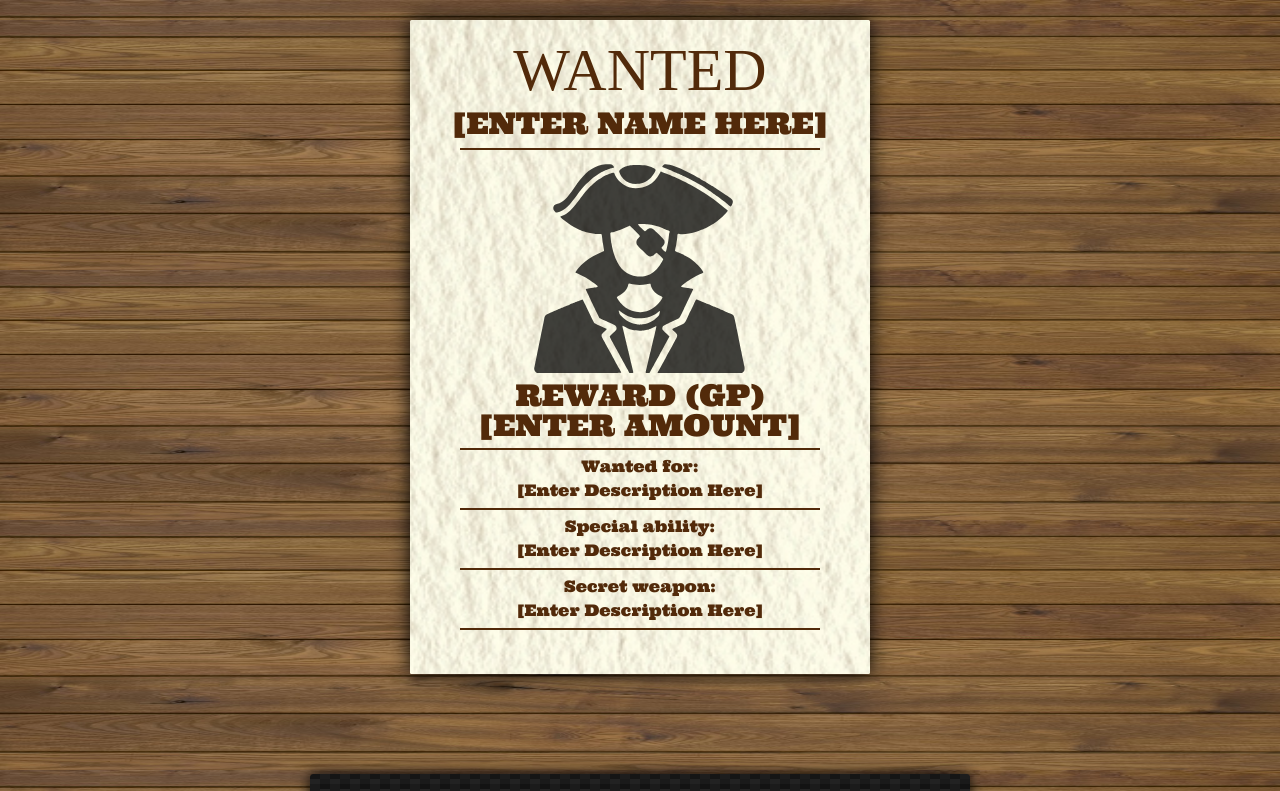
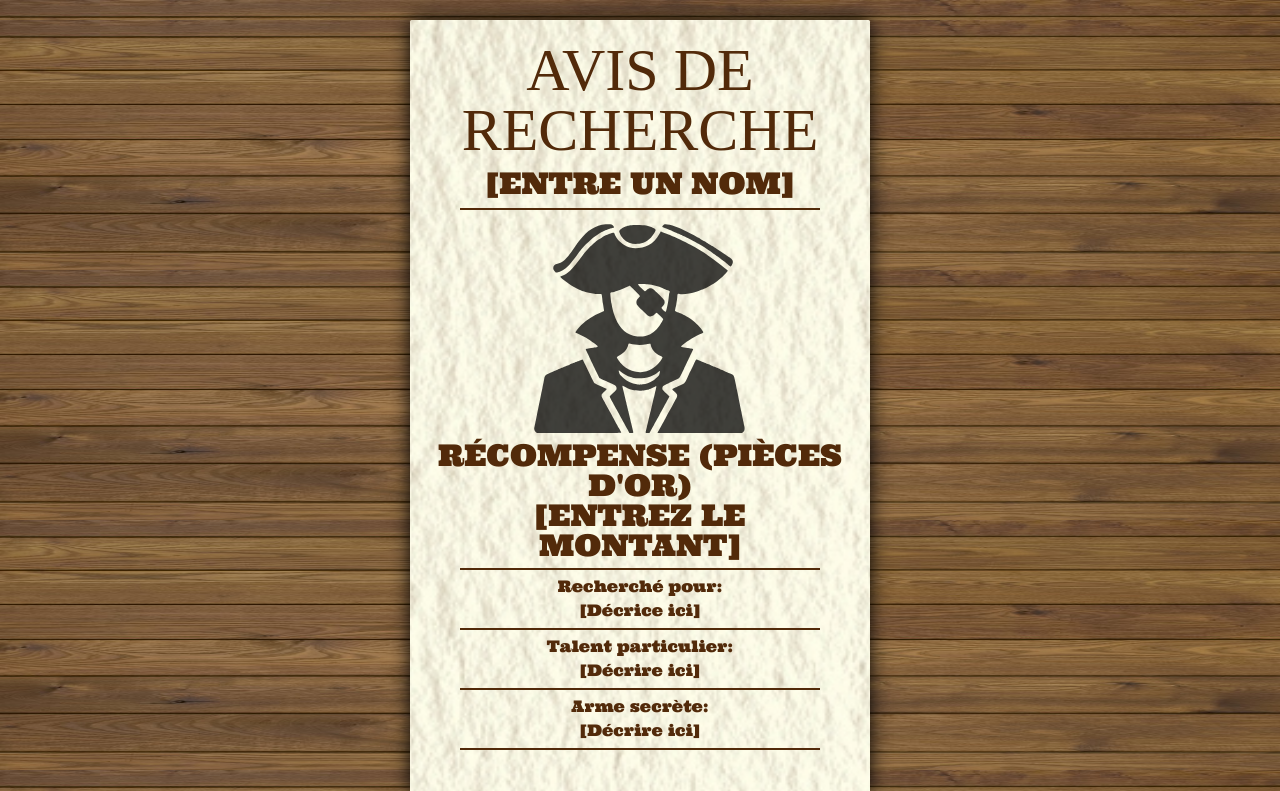
Before and after one commit to jraleman/hometrap, a plain HTML site: page index.html in a window 1280 px wide. Shown: the top 791 px of the page. Drawn offline with nearby package versions, Linux system fonts and the light colour scheme; a web font is replaced by a local one.

Commit message:
Translating some of the content from English to French

```diff
--- a/index.html
+++ b/index.html
@@ -31,12 +31,12 @@
   <!-- Wanted Poster
   =========================================================================-->
   <div id="content" class="wanted-paper">
-    <h1>Wanted</h1>
+    <h1>AVIS DE RECHERCHE</h1>
 
     <!-- Player Name -->
     <h2>
       <div id="playerName" class="edit" contenteditable="true" max="20">
-        [Enter Name here]
+        [Entre un nom]
       </div>
     </h2>
     <hr />
@@ -49,36 +49,36 @@
 
     <!-- Reward Points -->
     <h2>
-      Reward (gp)
+      Récompense (pièces d'or)
       <div id="rewardPoints" class="edit" contenteditable="true" max="4">
-        [Enter Amount]
+        [Entrez le montant]
       </div>
     </h2>
     <hr />
 
     <!-- Wanted Description -->
     <p>
-      Wanted for:
+      Recherché pour:
       <div id="wantedDescription" class="edit" contenteditable="true" max="50">
-        [Enter Description Here]
+        [Décrice ici]
       </div>
     </p>
     <hr />
 
     <!-- Special Ability -->
     <p>
-      Special ability:
+      Talent particulier:
       <div id="specialAbility" class="edit" contenteditable="true" max="50">
-        [Enter Description Here]
+        [Décrire ici]
       </div>
     </p>
     <hr />
 
     <!-- Secret Weapon -->
     <p>
-      Secret weapon:
+      Arme secrète:
       <div id="secretWeapon" class="edit" contenteditable="true" max="50">
-        [Enter Description Here]
+        [Décrire ici]
       </div>
     </p>
     <hr />
```
